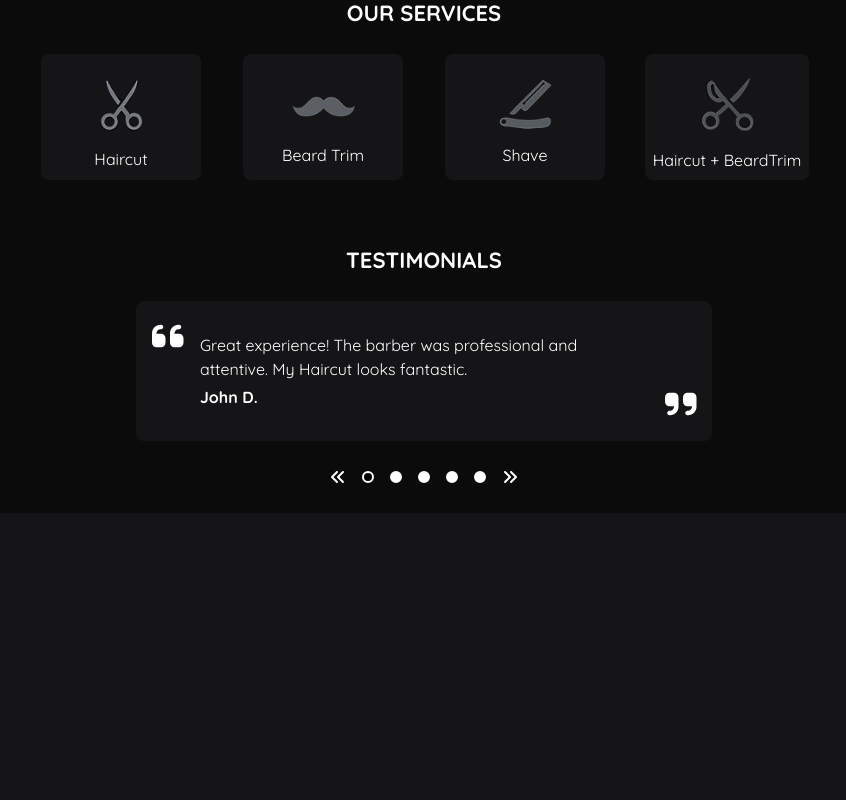
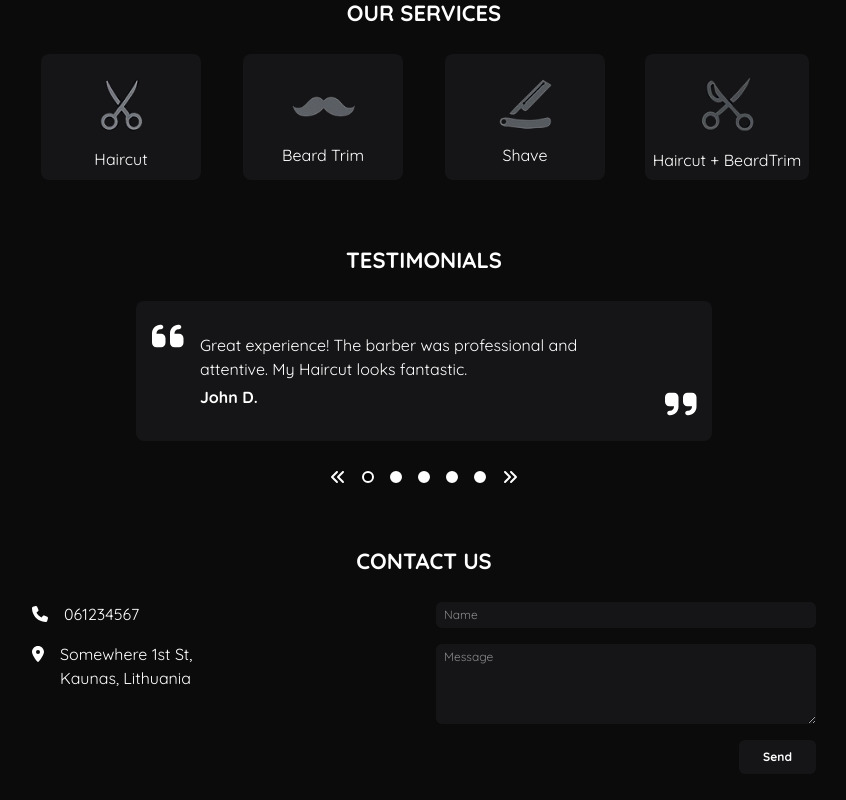
Before and after one commit to KestutisRuockus/barber-saloon, a React (Vite) app: page / in a window 1280 px wide. Shown: the part 772-1572 px from the top of the page, without its empty margins (216-1062 px from the left). Before the commit the page ends 1285 px from the top, so only its background shows below. Built offline with nearby package versions, Linux system fonts and the light colour scheme; no server answers.

Commit message:
ContactUs component;

```diff
--- a/package.json
+++ b/package.json
@@ -18,7 +18,8 @@
     "@tailwindcss/vite": "^4.1.4",
     "framer-motion": "^12.9.4",
     "react": "^19.0.0",
-    "react-dom": "^19.0.0"
+    "react-dom": "^19.0.0",
+    "react-toastify": "^11.0.5"
   },
   "devDependencies": {
     "@eslint/js": "^9.22.0",
--- a/src/App.tsx
+++ b/src/App.tsx
@@ -1,15 +1,20 @@
+import ContactUs from "./components/ContactUs";
 import Hero from "./components/Hero";
 import Navbar from "./components/Navbar";
 import Services from "./components/Services";
 import Testimonials from "./components/Testimonials";
+import { ToastContainer } from "react-toastify";
+import "react-toastify/dist/ReactToastify.css";
 
 function App() {
   return (
     <>
+      <ToastContainer />
       <Navbar />
       <Hero />
       <Services />
       <Testimonials />
+      <ContactUs />
     </>
   );
 }
--- /dev/null
+++ b/src/components/ContactUs.tsx
@@ -0,0 +1,107 @@
+import { FontAwesomeIcon } from "@fortawesome/react-fontawesome";
+import { faPhone, faLocationDot } from "@fortawesome/free-solid-svg-icons";
+import React, { useState } from "react";
+import { toast } from "react-toastify";
+
+type FormData = {
+  name: string;
+  message: string;
+};
+
+const ContactUs = () => {
+  const [formData, setFormData] = useState<FormData>({ name: "", message: "" });
+  const accessKey = import.meta.env.VITE_WEB3FORM_ACCESS_KEY;
+
+  const handleChange = (
+    e: React.ChangeEvent<HTMLInputElement | HTMLTextAreaElement>
+  ) => {
+    const { name, value } = e.target;
+    setFormData((prev) => ({ ...prev, [name]: value }));
+  };
+
+  const handleSubmit = async (e: React.FormEvent<HTMLFormElement>) => {
+    e.preventDefault();
+
+    if (!formData.name || !formData.message) {
+      toast.error("Both input fields are required", { theme: "dark" });
+      return;
+    }
+
+    const formDataToSend = new FormData();
+    formDataToSend.append("access_key", accessKey);
+    formDataToSend.append("sent_from_app", "Barber_Saloon");
+    formDataToSend.append("name", formData.name);
+    formDataToSend.append("message", formData.message);
+
+    try {
+      const res = await fetch("https://api.web3forms.com/submit", {
+        method: "POST",
+        body: formDataToSend,
+      });
+
+      const result = await res.json();
+
+      if (result.success) {
+        toast.success("Form submitted successfully", { theme: "dark" });
+        setFormData({ name: "", message: "" });
+      } else {
+        toast.error("Something went wrong. Try again.", { theme: "dark" });
+      }
+    } catch (error) {
+      console.log(`error: ${error}`);
+      toast.error("Network error. Please try again later.", { theme: "dark" });
+    }
+  };
+
+  return (
+    <section className="w-full lg:w-[90%] xl:w-[80%] mx-auto font-quicksand bg-dark-bg px-8 min-[500px]:px-20 min-[600px]:px-30 min-[1500px]:px-60 py-8">
+      <h1 className="uppercase text-white text-center text-heading font-semibold pb-6">
+        Contact Us
+      </h1>
+      <form onSubmit={handleSubmit} className="flex flex-col gap-6 md:flex-row">
+        <div className="flex flex-col gap-4 w-full md:w-1/2">
+          <div className="text-white flex gap-4 text-base">
+            <span>
+              <FontAwesomeIcon icon={faPhone} />
+            </span>
+            <p>061234567</p>
+          </div>
+          <div className="text-white flex gap-4 text-base">
+            <span>
+              <FontAwesomeIcon icon={faLocationDot} />
+            </span>
+            <p>
+              Somewhere 1st St,
+              <br /> Kaunas, Lithuania
+            </p>
+          </div>
+        </div>
+        <div className="flex flex-col gap-4 text-white text-small w-full md:w-1/2">
+          <input
+            value={formData.name}
+            name="name"
+            onChange={handleChange}
+            type="text"
+            placeholder="Name"
+            className="bg-light-dark-bg rounded-md outline-none py-1 px-2"
+          />
+          <textarea
+            value={formData.message}
+            name="message"
+            onChange={handleChange}
+            placeholder="Message"
+            className="bg-light-dark-bg rounded-md outline-none py-1 px-2 min-h-20 max-h-40"
+          />
+          <button
+            type="submit"
+            className="bg-light-dark-bg text-white font-semibold w-fit mx-auto me-0 py-2 px-6 rounded-md cursor-pointer hover:bg-hover-bg hover:text-hover-text transition-colors duration-300"
+          >
+            Send
+          </button>
+        </div>
+      </form>
+    </section>
+  );
+};
+
+export default ContactUs;
```
Also changed, not shown: 2 other files (tests, documents, lock files or other folders).
